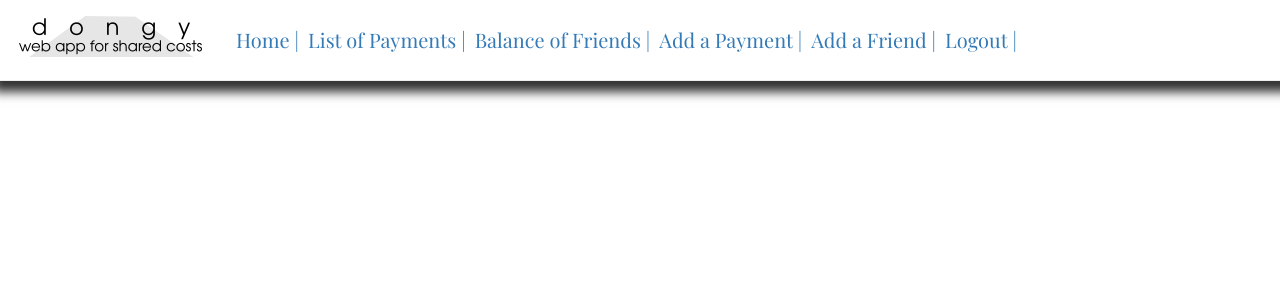
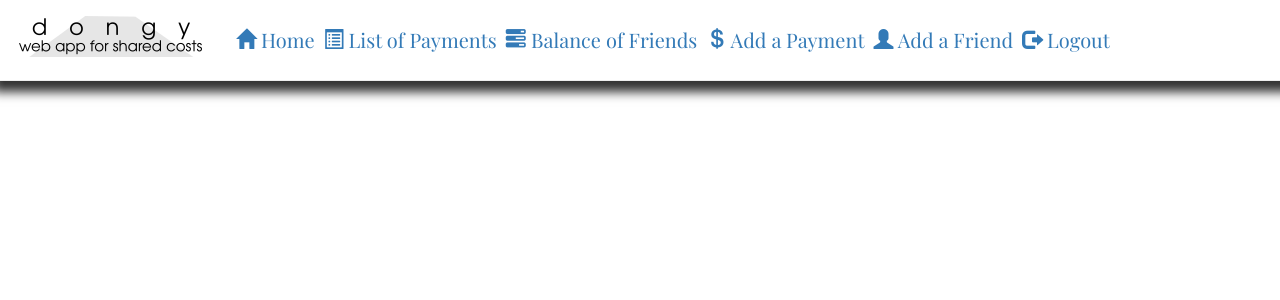
Before and after one commit to SirSaleh/dongy, a Django app: page /dongycosts/ in a window 1280 px wide. Shown: the top 300 px of the page. Run offline with Django 3.2, Linux system fonts and the light colour scheme; the visitor is signed in with stand-in values (Sample User, id 1); data comes from the database, SQL or seed files in the repository; data that the repository does not hold is empty; some libraries are stand-ins or nearby versions.

Commit message:
glyphs for navbar added

```diff
--- a/dongycosts/static/css/main.css
+++ b/dongycosts/static/css/main.css
@@ -28,9 +28,7 @@ li{
 	padding-left: 2px;
 }
 
-.navbar  li ::after {
-	content: "|";
-}
+
 
 .logo {
 	text-align: center;
@@ -52,7 +50,5 @@ li{
 	li{
 		display: block;
 	}
-	.navbar  li ::after {
-	content: "";
-  }
+
 }
--- a/dongycosts/templates/base.html
+++ b/dongycosts/templates/base.html
@@ -29,22 +29,22 @@
             <div class="col-xs-12 col-sm-12 col-md-10 col-lg-10 navbaritems"> <!-- Navbar items -->
               {% if request.user.is_authenticated %}
               <li>
-                <a href={% url 'dongy_index' %}> Home </a>
+                 <a href={% url 'dongy_index' %}><span class="glyphicon glyphicon-home"></span>  Home  </a>
               </li>
               <li>
-                <a href={% url 'dongy_list' %}> List of Payments </a>
+                 <a href={% url 'dongy_list' %}> <span class="glyphicon glyphicon-list-alt"></span> List of Payments  </a>
               </li>
               <li>
-                <a href={% url 'dongy_balance' %}> Balance of Friends </a>
+                 <a href={% url 'dongy_balance' %}><span class="glyphicon glyphicon-tasks"></span> Balance of Friends  </a>
               </li>
               <li>
-                <a href={% url 'dongy_equalform' %}> Add a Payment </a>
+                 <a href={% url 'dongy_equalform' %}><span class="glyphicon glyphicon-usd"></span>  Add a Payment  </a>
               </li>
               <li>
-                <a href={% url 'dongy_addFriend' %}>  Add a Friend </a>
+                 <a href={% url 'dongy_addFriend' %}><span class="glyphicon glyphicon-user"></span>  Add a Friend  </a>
               </li>
               <li>
-                <a href="/accounts/logout/"> Logout </a>
+                 <a href="/accounts/logout/"><span class="glyphicon glyphicon-log-out"></span> Logout  </a>
               </li>
               {% endif %}
             </div> <!-- Navbar items -->
@@ -53,7 +53,7 @@
       </div> <!-- nabar container !-->
       <hr>
     <!--end Header -->
-    <div class="containter-fluid"> <!-- Content Container -->
+    <div class="containter"> <!-- Content Container -->
       <div class="row mainrow"> <!-- Content row -->
         {% block contents %} {% endblock contents %}
       </div> <!-- Content row -->
```
